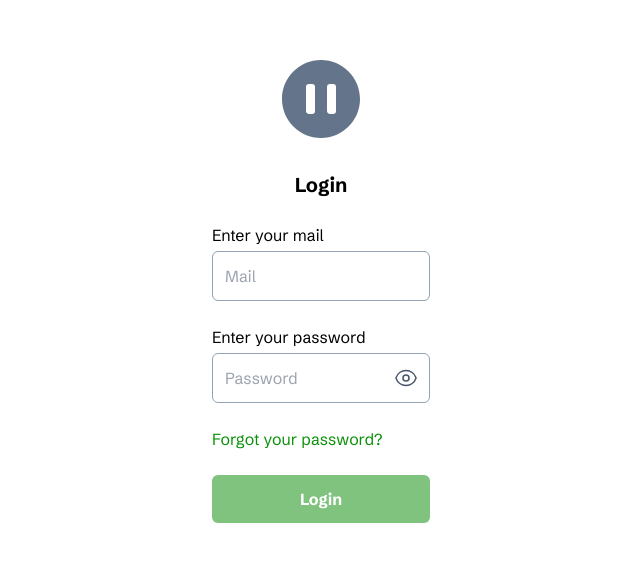
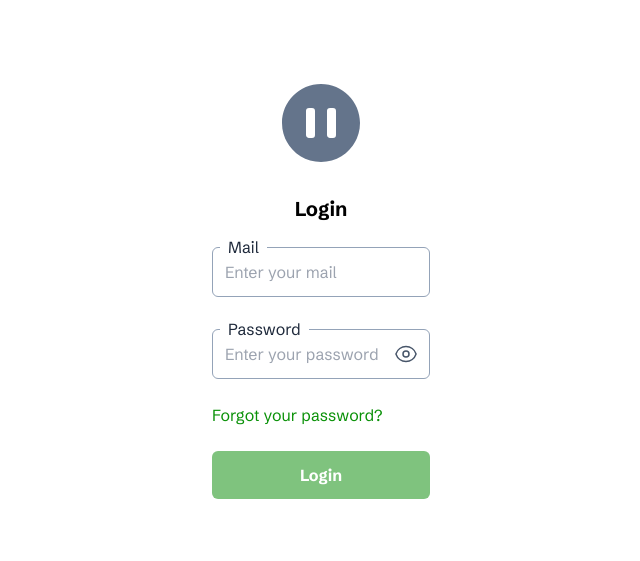
Before and after one commit to joaquincodigo/recipemanager, a Next.js app: page /login in a window 1280 px wide. Shown: the part 113-674 px from the top of the page, without its empty margins (319-959 px from the left). Built offline with nearby package versions, Linux system fonts and the light colour scheme; no server answers.

Commit message:
labels over inputs in login form

```diff
--- a/app/(login-pages)/login/page.js
+++ b/app/(login-pages)/login/page.js
@@ -24,12 +24,18 @@ export default function LoginPage() {
         {/* HEADING */}
         <h1 className="text-xl text-center font-bold">Login</h1>
 
-        {/* LOGIN */}
-        <div className="flex flex-col gap-y-1">
-          <label htmlFor="email">Enter your mail</label>
+        <div className="flex flex-col gap-y-8">
+          {/* MAIL */}
+          <div className="relative">
+            <label
+              className="absolute left-2 -top-3 px-2 z-10 text-slate-800 bg-white"
+              htmlFor="email"
+            >
+              Mail
+            </label>
             <input
               className="p-3 rounded-md border border-slate-400"
-            placeholder="Mail"
+              placeholder="Enter your mail"
               type="email"
               id="email"
               name="email"
@@ -38,14 +44,18 @@ export default function LoginPage() {
             />
           </div>
 
-        <div className="flex flex-col gap-y-1">
           {/* PASSWORD */}
-          <label htmlFor="password">Enter your password</label>
           <div className="relative w-full">
+            <label
+              className="absolute left-2 -top-3 px-2 z-10 text-slate-800 bg-white"
+              htmlFor="password"
+            >
+              Password
+            </label>
             {/* PASSWORD INPUT */}
             <input
               className="p-3 rounded-md border border-slate-400 w-full"
-              placeholder="Password"
+              placeholder="Enter your password"
               type="password"
               name="password"
               id="password"
@@ -70,9 +80,12 @@ export default function LoginPage() {
           </div>
         </div>
 
+        {/* FORGOT PASSWORD? */}
         <Link href="/login" className="text-[#099107]">
           Forgot your password?
         </Link>
+
+        {/* LOGIN BUTTON */}
         <button className="p-3 text-white font-bold rounded-md bg-[#7FC37E]">
           Login
         </button>
```
Lines whose indentation alone changed are shown as unchanged.
